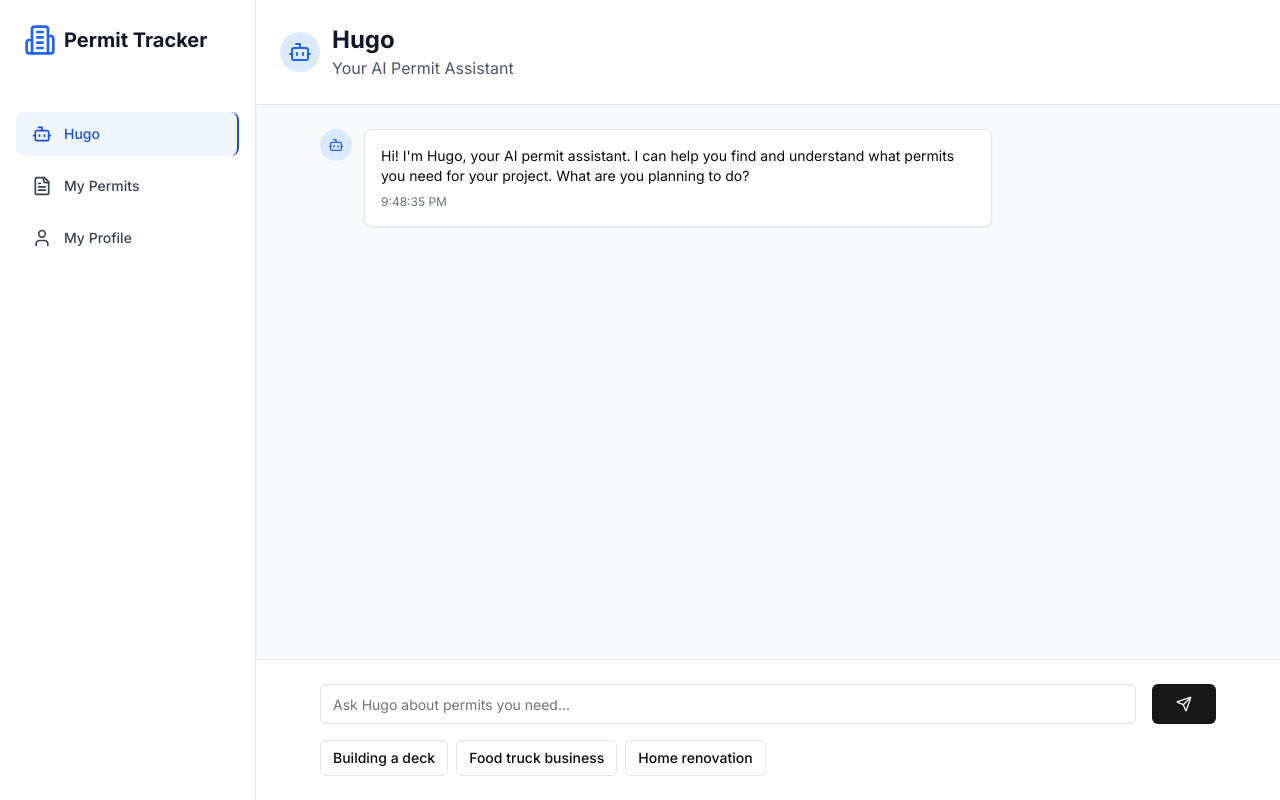
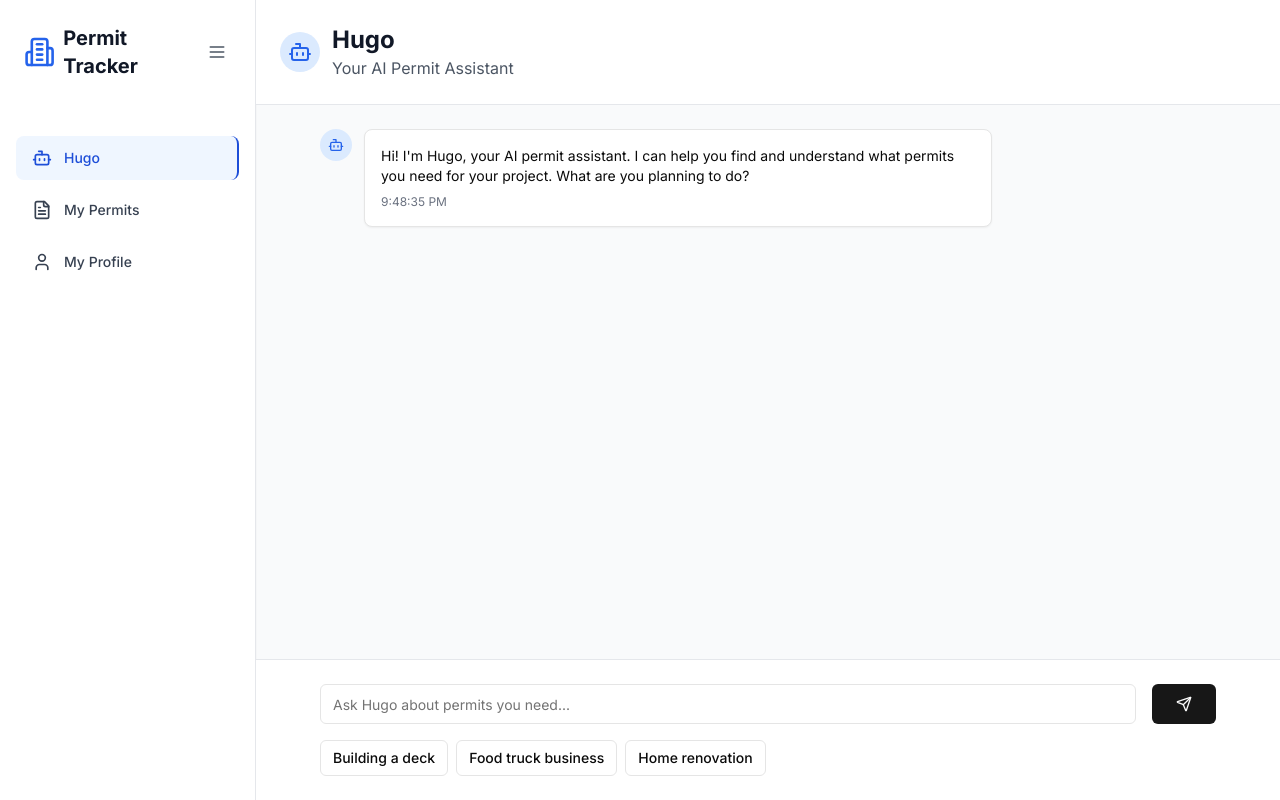
Before and after one commit to seetler/permitsf, a Next.js app: page /hugo in a window 1280 px wide. Built offline with nearby package versions, Linux system fonts and the light colour scheme.

Commit message:
added collapser

```diff
--- a/components/sidebar.tsx
+++ b/components/sidebar.tsx
@@ -3,7 +3,8 @@
 import Link from "next/link"
 import { usePathname } from "next/navigation"
 import { cn } from "@/lib/utils"
-import { Bot, FileText, User, Building2 } from "lucide-react"
+import { useState } from "react"
+import { Bot, FileText, User, Building2, Menu } from "lucide-react"
 
 const navigation = [
   { name: "Hugo", href: "/hugo", icon: Bot },
@@ -13,16 +14,30 @@ const navigation = [
 
 export function Sidebar() {
   const pathname = usePathname()
+  const [isCollapsed, setIsCollapsed] = useState(false)
 
   return (
-    <div className="w-64 bg-white shadow-sm border-r border-gray-200">
-      <div className="p-6">
+    <div
+      className={`${isCollapsed ? "w-12" : "w-64"} bg-white shadow-sm border-r border-gray-200 transition-all duration-300 ease-in-out`}
+    >
+      <div className={`p-6 ${isCollapsed ? "p-3" : ""}`}>
+        <div className="flex items-center justify-between">
+          {!isCollapsed && (
             <div className="flex items-center space-x-2">
               <Building2 className="h-8 w-8 text-blue-600" />
               <h1 className="text-xl font-bold text-gray-900">Permit Tracker</h1>
             </div>
+          )}
+          <button
+            onClick={() => setIsCollapsed(!isCollapsed)}
+            className={`p-1 rounded-md hover:bg-gray-100 transition-colors ${isCollapsed ? "mx-auto" : ""}`}
+          >
+            <Menu className="h-5 w-5 text-gray-600" />
+          </button>
+        </div>
       </div>
 
+      {!isCollapsed && (
         <nav className="mt-8 px-4">
           <ul className="space-y-2">
             {navigation.map((item) => {
@@ -39,13 +54,14 @@ export function Sidebar() {
                     )}
                   >
                     <item.icon className="mr-3 h-5 w-5" />
-                  {item.name}
+                    <span>{item.name}</span>
                   </Link>
                 </li>
               )
             })}
           </ul>
         </nav>
+      )}
     </div>
   )
 }
```
Also changed, not shown: next-env.d.ts (added). Lines whose indentation alone changed are shown as unchanged.
